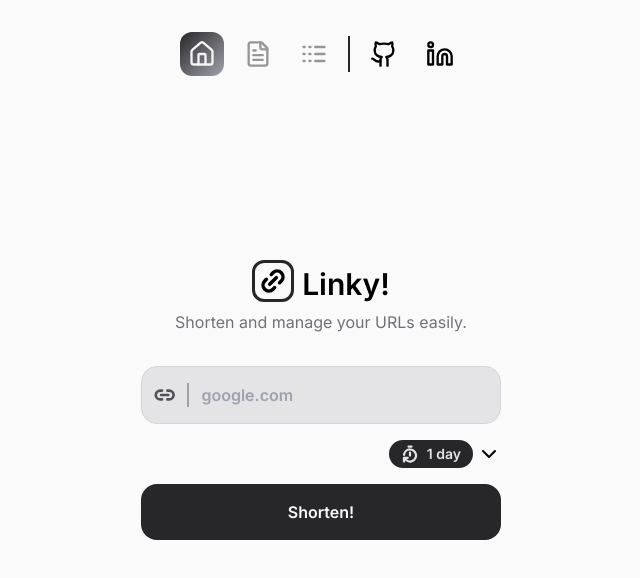
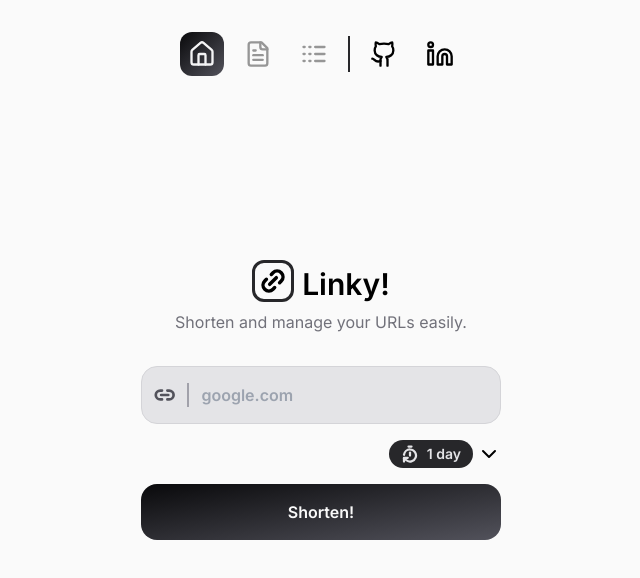
Before and after one commit to reinaldo-silva/linky, a Next.js app: page / in a window 1280 px wide. Shown: the top 578 px of the page, without its empty margins (319-959 px from the left). Built offline with nearby package versions, Linux system fonts and the light colour scheme.

Commit message:
add button variants

```diff
--- a/src/components/Button.tsx
+++ b/src/components/Button.tsx
@@ -1,14 +1,32 @@
 import clsx from "clsx";
 import { ComponentProps } from "react";
 
-interface ButtonProps extends ComponentProps<"button"> {}
+export enum ButtonVariants {
+  DEFAULT,
+  SECONDARY,
+  GHOST,
+}
+interface ButtonProps extends ComponentProps<"button"> {
+  variant?: ButtonVariants;
+}
 
-export function Button({ className, ...rest }: ButtonProps) {
+export function Button({
+  className,
+  variant = ButtonVariants.DEFAULT,
+  ...rest
+}: ButtonProps) {
   return (
     <button
       className={clsx(
-        "bg-zinc-800 text-zinc-50 font-semibold p-4 rounded-2xl w-full flex items-center justify-center gap-2",
-        className
+        "text-zinc-50 transition-colors font-semibold p-4 rounded-2xl w-full flex items-center justify-center gap-2",
+        className,
+        {
+          "bg-gradient-to-br from-zinc-950 to-zinc-600 hover:from-zinc-700 hover:to-zinc-500":
+            variant === ButtonVariants.DEFAULT,
+          "hover:underline !bg-transparent text-zinc-800":
+            variant === ButtonVariants.GHOST,
+          "bg-sky-600 hover:bg-sky-700": variant === ButtonVariants.SECONDARY,
+        }
       )}
       {...rest}
     />
--- a/src/components/Header.tsx
+++ b/src/components/Header.tsx
@@ -35,7 +35,7 @@ export function Header() {
             <Link
               href={link.disabled ? pathname : link.to}
               className={clsx("p-2 rounded-xl transition-all duration-75", {
-                "hover:bg-gradient-to-br from-zinc-800 to-zinc-400 hover:text-zinc-100":
+                "hover:bg-gradient-to-br from-zinc-950 to-zinc-600 hover:text-zinc-100":
                   !link.disabled,
                 "opacity-40 cursor-not-allowed": link.disabled,
                 "bg-gradient-to-br from-zinc-800 to-zinc-400 text-zinc-100":
--- a/src/components/ShortenUrlForm.tsx
+++ b/src/components/ShortenUrlForm.tsx
@@ -1,5 +1,5 @@
 "use client";
-import { Button } from "@/components/Button";
+import { Button, ButtonVariants } from "@/components/Button";
 import { copyToClipboard } from "@/utils/copyToClipboard";
 import { ChevronDown, Clipboard, Link2, TimerReset } from "lucide-react";
 import { FormEvent, useState } from "react";
@@ -101,15 +101,15 @@ export function ShortenUrlForm() {
             {shortUrl}
           </span>
           <Button
+            variant={ButtonVariants.SECONDARY}
+            type="button"
             onClick={() => copyToClipboard(shortUrl)}
-            type="button"
-            className="!bg-sky-600"
           >
             Copy to clipboard
             <Clipboard size={20} />
           </Button>
           <Button
-            className="hover:underline !bg-transparent text-zinc-800"
+            variant={ButtonVariants.GHOST}
             type="button"
             onClick={() => {
               setShortUrl("");
```
